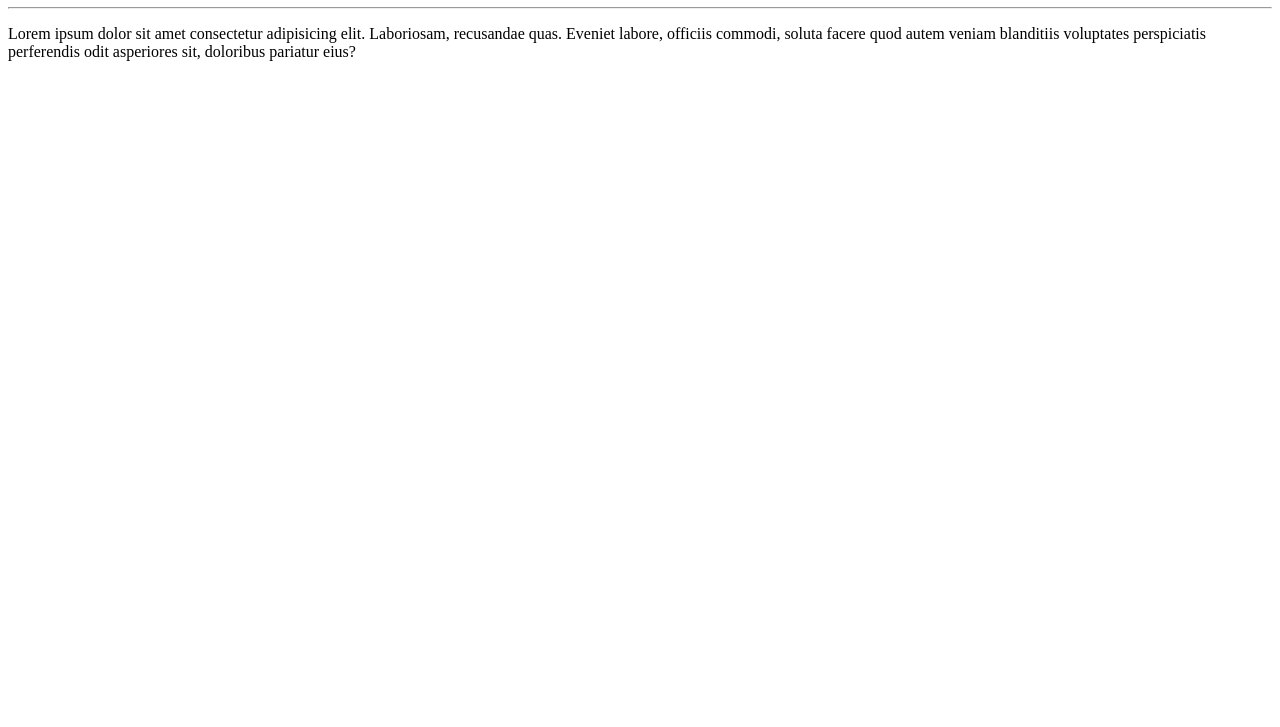
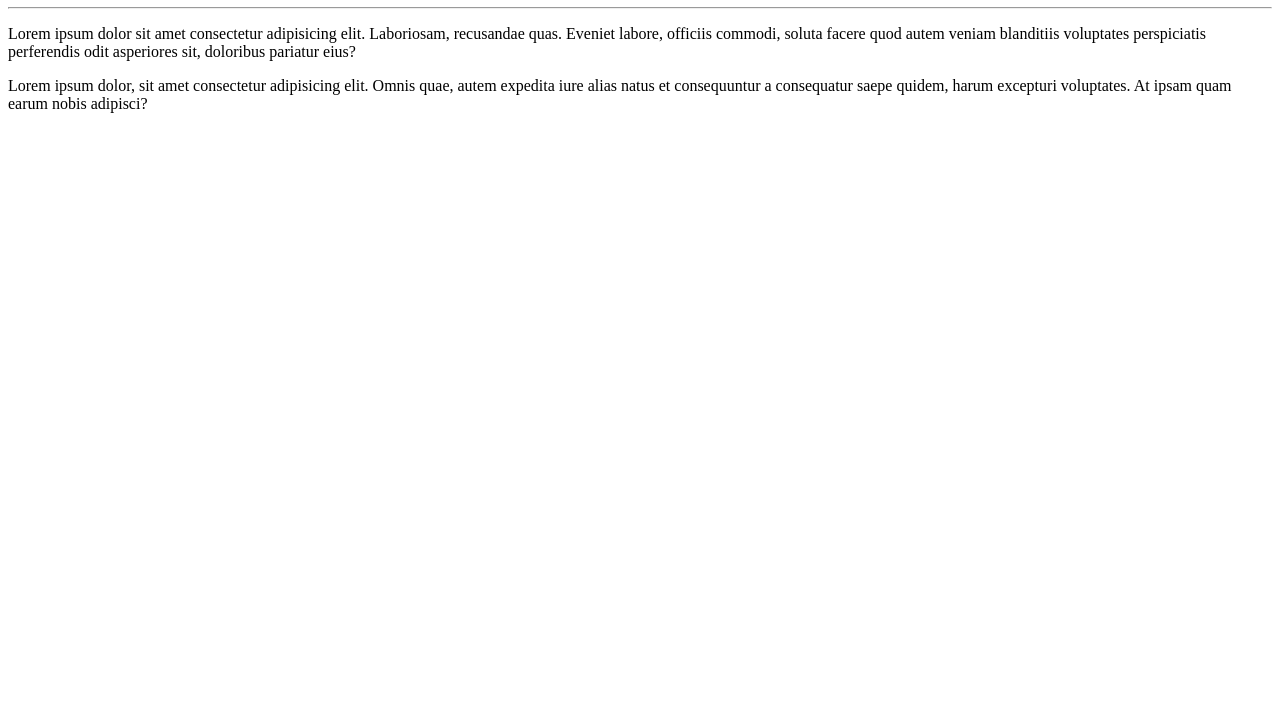
Before and after one commit to Nefi-Carvalho/Ola-Mundo, a plain HTML site: page site-exemplo/index.html in a window 1280 px wide. Shown: the part 73-800 px from the top of the page. Drawn offline with Linux system fonts and the light colour scheme.

Commit message:
adicionei um parágrafo

```diff
--- a/site-exemplo/index.html
+++ b/site-exemplo/index.html
@@ -9,5 +9,6 @@
     <h1>Olá, Mundo!</h1>
     <hr>
     <p>Lorem ipsum dolor sit amet consectetur adipisicing elit. Laboriosam, recusandae quas. Eveniet labore, officiis commodi, soluta facere quod autem veniam blanditiis voluptates perspiciatis perferendis odit asperiores sit, doloribus pariatur eius?</p>
+    <p>Lorem ipsum dolor, sit amet consectetur adipisicing elit. Omnis quae, autem expedita iure alias natus et consequuntur a consequatur saepe quidem, harum excepturi voluptates. At ipsam quam earum nobis adipisci?</p>
 </body>
 </html>
```
